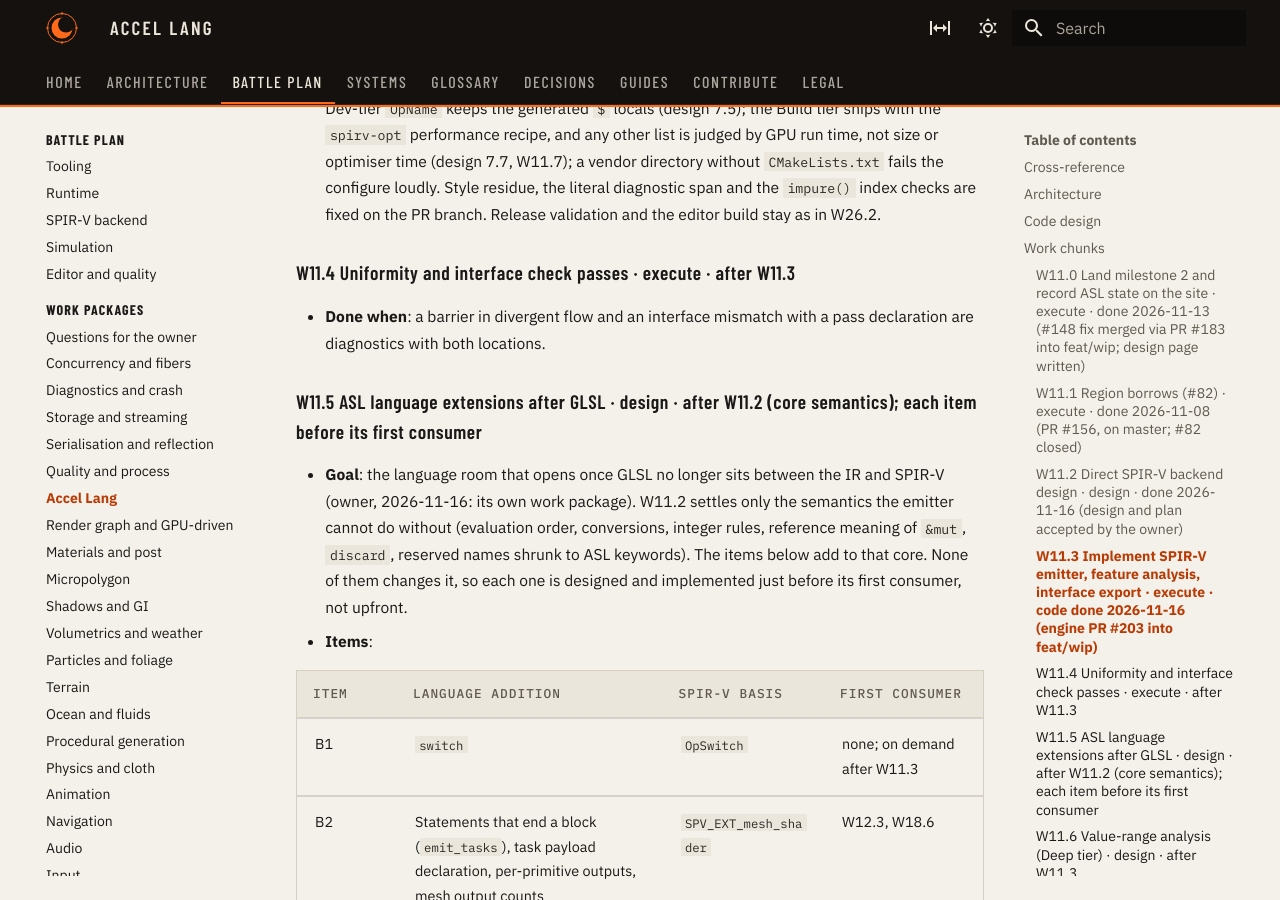
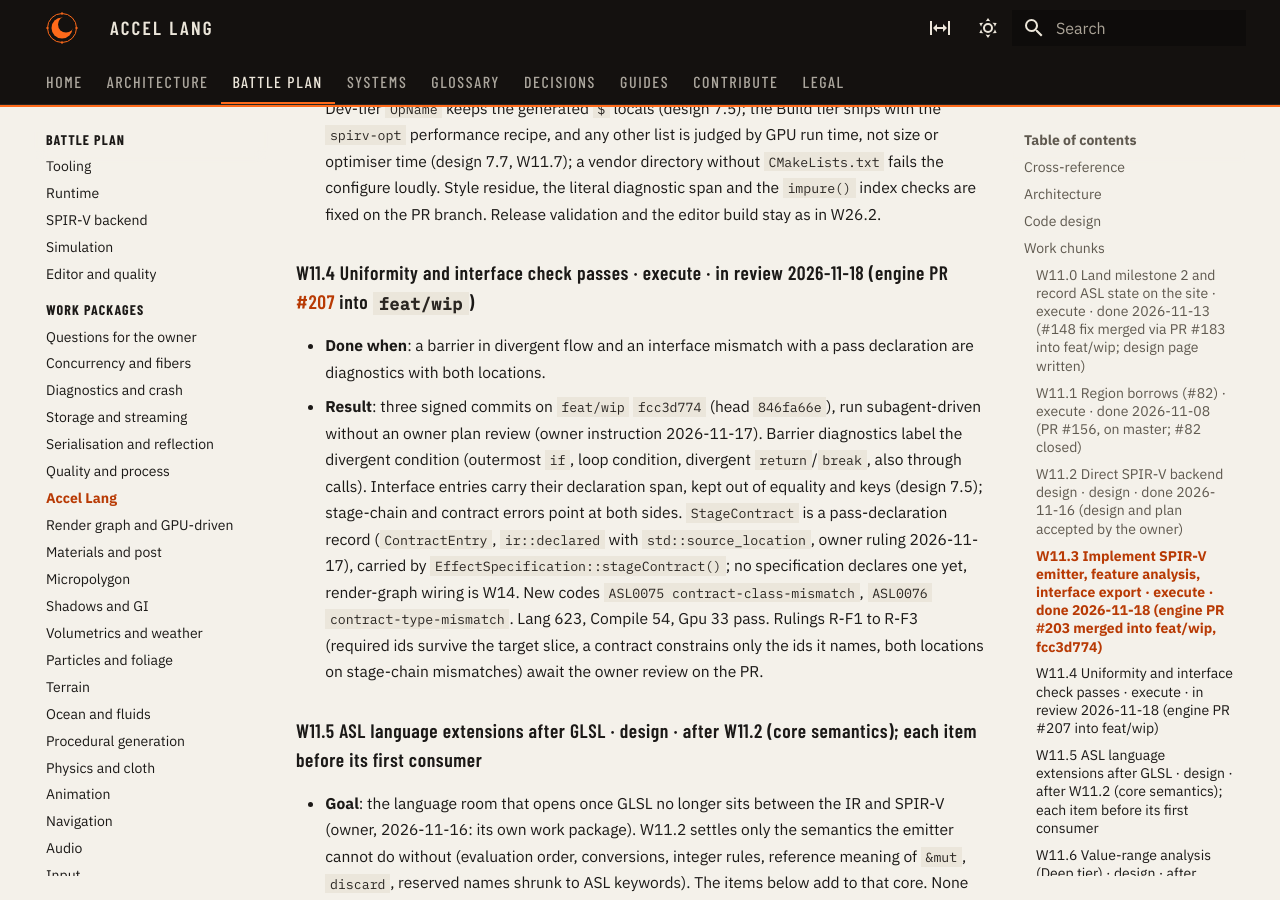
Before and after one commit to Heliogrim/Heliogrim-Pages, an MkDocs documentation site: the page built from docs/plan/work/accel-lang.md, in a window 1280 px wide and 900 px high, scrolled down 5145 px. Built offline with MkDocs 1.6.1 and Material for MkDocs 9.7.7, drawn with Linux system fonts in a browser that asks for light colours; some of the changed text lies outside the part shown.

Commit message:
docs(plan): w11.3 merged, w11.4 in review

```diff
--- a/docs/architecture/timeline.md
+++ b/docs/architecture/timeline.md
@@ -85,6 +85,7 @@ The log is also the trail for decisions: a row that records an owner decision li
 | 2026-11-17 | Docs web site reverted to its original [design system](../guides/design-system.md) (owner): ember logo with ticks, obsidian dark mode, ember accent and links, Barlow Condensed header title. The [brand identity](../guides/brand-identity.md) stays accepted for the engine and editor only. |
 | 2026-11-18 | W03.5 rulings (owner, [storage work page](../plan/work/storage-streaming.md) Decisions): Q03.3 LZ4HC 9 per 64 KiB chunk, codec recorded per chunk; Q03.5 cap 32, made a setting; package chunks read unbuffered; no DirectStorage now; texture import lossless in the editor, with a positional sub-region reconstruction in the image loader (W03.7). Q03.9: requests coalesce to about 256 KiB and never read past what was requested; a byte budget in flight, with its default picked by a burst check in W03.6, because a deep queue costs no makespan in a burst. New chunks W03.6 (IO tuning) and W03.7 (texture import and sub-region reads). |
 | 2026-11-18 | W43.2 runtime core in review as [PR #205](https://github.com/Heliogrim/Heliogrim-Engine/pull/205) into `feat/wip` ([uikit design](uikit-design.md) migration step 1, #10, #43). Clean subtrees skip layout; fixed-size boxes stop layout propagation; attributes mark their phase; render-version propagation stops early, and a u16 tick wrap resets every widget's versions (one full render per 2^16 ticks, owner). Idle reflow tick in the live editor fell from ~1.1 ms to 60 to 90 µs, with 0 layout calls. Owner rulings on the review: `ReflowPhase` with `notifyAttributeChange`/`markPhases` is core `Engine.Reflow`, the debug stale-pending probe and `Logger::isSetup` dropped. Asset-browser scroll filed as #204 (broken on the base too). |
+| 2026-11-18 | W11.3 done: engine PR [#203](https://github.com/Heliogrim/Heliogrim-Engine/pull/203) merged into `feat/wip` (`fcc3d774`, with an owner style commit); ASL ships direct SPIR-V, glslang gone. W11.4 in review as engine PR [#207](https://github.com/Heliogrim/Heliogrim-Engine/pull/207) into `feat/wip` (rebased onto `fcc3d774`): barrier diagnostics label the divergent condition, interface and stage-chain errors point at both sides, `StageContract` is a pass-declaration record with C++ source locations (render-graph wiring is W14), new codes `ASL0075` and `ASL0076`. Run without an owner plan review; rulings R-F1 to R-F3 await the owner review on the PR. |
 
 !!! note "Keeping this page current"
     Append a row to the log in the same pull request that changes a status or records an ADR.
--- a/docs/plan/work/accel-lang.md
+++ b/docs/plan/work/accel-lang.md
@@ -63,16 +63,17 @@ Placement: `Engine.Accel.Lang/Ir/Spirv/`, `Engine.Accel.Lang/Ir/Pass/`, `Engine.
 - **Questions**: Q11.2, Q11.3 (decided, refined 2026-11-14).
 - **Order (owner, 2026-11-14)**: diagnostics go through the engine `Diagnostic` type from W05.2 (`feat/diagnostics`). The design includes verification on the GPU harness, so W26.1 and W26.2 come first.
 
-### W11.3 Implement SPIR-V emitter, feature analysis, interface export · execute · code done 2026-11-16 (engine PR [#203](https://github.com/Heliogrim/Heliogrim-Engine/pull/203) into `feat/wip`)
+### W11.3 Implement SPIR-V emitter, feature analysis, interface export · execute · done 2026-11-18 (engine PR [#203](https://github.com/Heliogrim/Heliogrim-Engine/pull/203) merged into `feat/wip`, `fcc3d774`)
 
 - **Done when**: every engine shader compiles to SPIR-V, passes `spirv-val`, passes the GPU harness tests (W26.2; the same tests ran on the GLSL path before); `InterfaceDesc` is emitted per entry point; glslang and the GLSL emitter are removed ([design 7.8, 7.9](../../architecture/accel-lang-design.md#79-verification)).
 - **Result**: eleven signed commits on `feat/wip` `273094ef` (head `a944c909`), including a separate `fix(accel)` commit for `while` bodies that were never typechecked ([#202](https://github.com/Heliogrim/Heliogrim-Engine/issues/202)). All Done-when items met: the 21 engine shaders and every fixture compile and validate, Gpu.Test 33/33 unchanged, `InterfaceDesc` per entry, glslang out of build and vendor. Lang 603, Compile 47 pass. Every task and the whole branch reviewed (`/review-branch`, six lenses, one fix wave).
 - **Numbers for the PR** (Debug, 21 shaders, sum of min-of-5): GLSL path 143 ms compose plus 8549 ms glslang; SPIR-V path 252 ms compose including emit plus 90 ms `spirv-val` (Dev tier only). Module size 22374 words (glslang) to 21082 words. `spirv-opt` on the Build-tier output: performance recipe 17151 to 10786 words in 953 ms, size recipe 10681 words in 753 ms, all still valid; the Build tier stays without `spirv-opt` until the owner picks a list (design 7.7).
 - **Owner rulings (2026-11-17)**: `spirv-val` stays out of the shipped Build tier (design 7.4); Dev-tier `OpName` keeps the generated `$` locals (design 7.5); the Build tier ships with the `spirv-opt` performance recipe, and any other list is judged by GPU run time, not size or optimiser time (design 7.7, W11.7); a vendor directory without `CMakeLists.txt` fails the configure loudly. Style residue, the literal diagnostic span and the `impure()` index checks are fixed on the PR branch. Release validation and the editor build stay as in W26.2.
 
-### W11.4 Uniformity and interface check passes · execute · after W11.3
+### W11.4 Uniformity and interface check passes · execute · in review 2026-11-18 (engine PR [#207](https://github.com/Heliogrim/Heliogrim-Engine/pull/207) into `feat/wip`)
 
 - **Done when**: a barrier in divergent flow and an interface mismatch with a pass declaration are diagnostics with both locations.
+- **Result**: three signed commits on `feat/wip` `fcc3d774` (head `846fa66e`), run subagent-driven without an owner plan review (owner instruction 2026-11-17). Barrier diagnostics label the divergent condition (outermost `if`, loop condition, divergent `return`/`break`, also through calls). Interface entries carry their declaration span, kept out of equality and keys (design 7.5); stage-chain and contract errors point at both sides. `StageContract` is a pass-declaration record (`ContractEntry`, `ir::declared` with `std::source_location`, owner ruling 2026-11-17), carried by `EffectSpecification::stageContract()`; no specification declares one yet, render-graph wiring is W14. New codes `ASL0075 contract-class-mismatch`, `ASL0076 contract-type-mismatch`. Lang 623, Compile 54, Gpu 33 pass. Rulings R-F1 to R-F3 (required ids survive the target slice, a contract constrains only the ids it names, both locations on stage-chain mismatches) await the owner review on the PR.
 
 ### W11.5 ASL language extensions after GLSL · design · after W11.2 (core semantics); each item before its first consumer
 
--- a/docs/plan/work/index.md
+++ b/docs/plan/work/index.md
@@ -51,7 +51,7 @@ Session prompt that works for any kind: *"Pick up `W<id>` from Heliogrim-Pages `
 | [Storage, memory, virtual textures, partition](storage-streaming.md) | S03, S08, S17, S40 | W03.1 to W03.7, W08.1, W08.2, W17.1, W17.2, W40.1, W40.2 | W03.5 ruled 2026-11-18, W03.6 and W03.7 next (W03.1 to W03.5 done; W03.4 merged via PR #180 into `feat/wip`) | Q03.1 to Q03.4, Q08.1, Q17.1, Q40.1 to Q40.3 |
 | [Serialisation, reflection, packages](serialization-and-reflection.md) | S01, S09, S41 | W01.1 to W01.5, W09.1, W09.2, W41.1, W41.2 | W01.1, W09.1 | Q01.1 to Q01.3, Q09.1, Q09.2, Q41.1, Q41.2 |
 | [Quality and process](quality-and-process.md) | S10, S26, S61 to S64 | W10.1, W10.2, W26.1 to W26.4, W61.1 to W61.3, W62.1 to W62.3, W63.1, W63.2, W64.1 to W64.3 | W63.1, W62.1, W26.1, W61.1, W64.1 (W10.1 code done, W10.3 done) | Q10.1, Q26.1, Q62.1 to Q62.3, Q63.1, Q63.2, Q64.1 |
-| [Accel Lang](accel-lang.md) | S11, S12, S13, S60 | W11.0 to W11.7, W12.1 to W12.3, W13.1, W13.2, W60.1 | W11.3 code done, PR #203 open (W11.0 to W11.2 done); W11.4 next | Q11.1 to Q11.3, Q12.1, Q12.2, Q13.1, Q60.1 |
+| [Accel Lang](accel-lang.md) | S11, S12, S13, S60 | W11.0 to W11.7, W12.1 to W12.3, W13.1, W13.2, W60.1 | W11.4 in review (PR #207 into `feat/wip`), W11.3 done (PR #203 merged into `feat/wip`; W11.0 to W11.2 done) | Q11.1 to Q11.3, Q12.1, Q12.2, Q13.1, Q60.1 |
 | [Render graph, GPU-driven, large world](render-graph-gpu-driven.md) | S07, S14, S15 | W07.1, W07.2, W14.0 to W14.2, W15.0 to W15.3 | W14.0, W07.1, W15.0 | Q07.1, Q07.2, Q14.1, Q14.2, Q15.1 to Q15.3 |
 | [Materials, transparency, post](materials-post.md) | S16, S22, S23 | W16.1, W16.2, W22.1, W22.2, W23.1 to W23.3 | none | Q16.1, Q16.2, Q22.1, Q23.1, Q23.2 |
 | [Micropolygon](micropolygon.md) | S18 | W18.1 to W18.7 | none | Q18.1 to Q18.3 |
```
